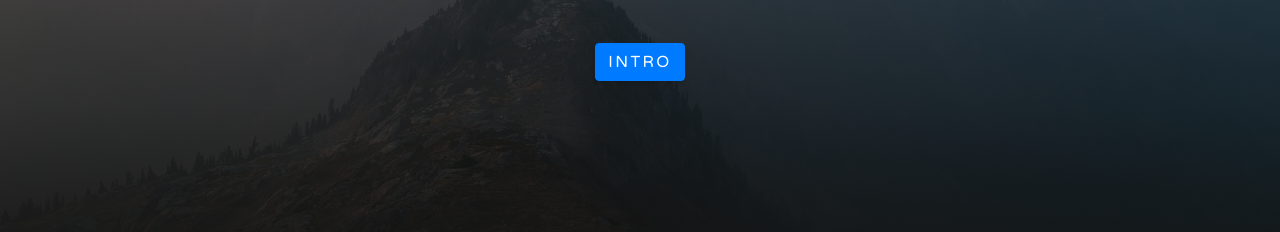
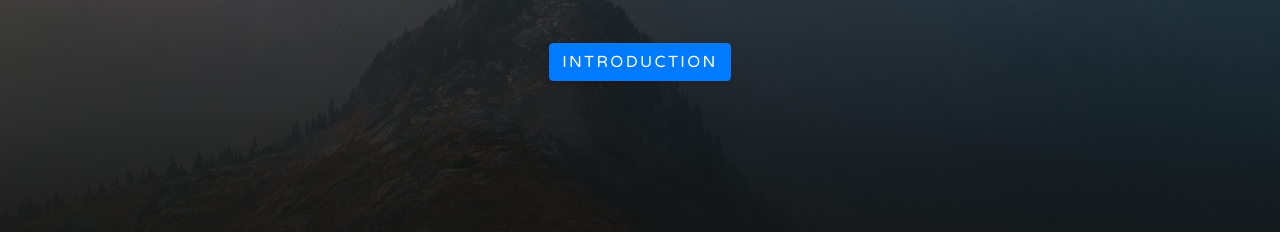
Before and after one commit to cmdr-1/mance_dev, a website with bundled scripts: page index.html in a window 1280 px wide. Shown: the part 494-726 px from the top of the page. Built offline with nearby package versions, Linux system fonts and the light colour scheme.

Commit message:
minor fixes

```diff
--- a/index.html
+++ b/index.html
@@ -59,7 +59,7 @@
       <div class="mx-auto text-center">
         <h1 class="mx-auto my-0 text-uppercase">Mance Development</h1>
         <h2 class="text-white-50 mx-auto mt-2 mb-5">My friends call me Mance, and I'm a developer.</h2>
-        <a href="#about" class="btn btn-primary js-scroll-trigger">Intro</a>
+        <a href="#about" class="btn btn-primary js-scroll-trigger">Introduction</a>
       </div>
     </div>
   </header>
```
